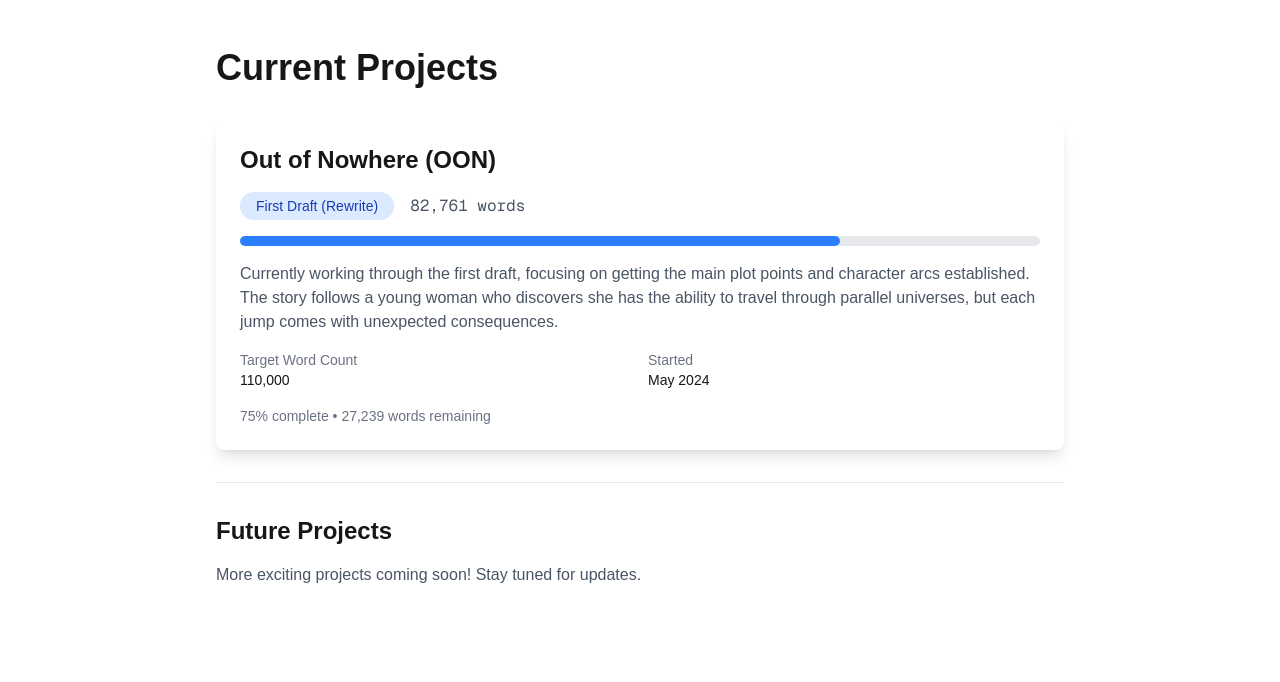
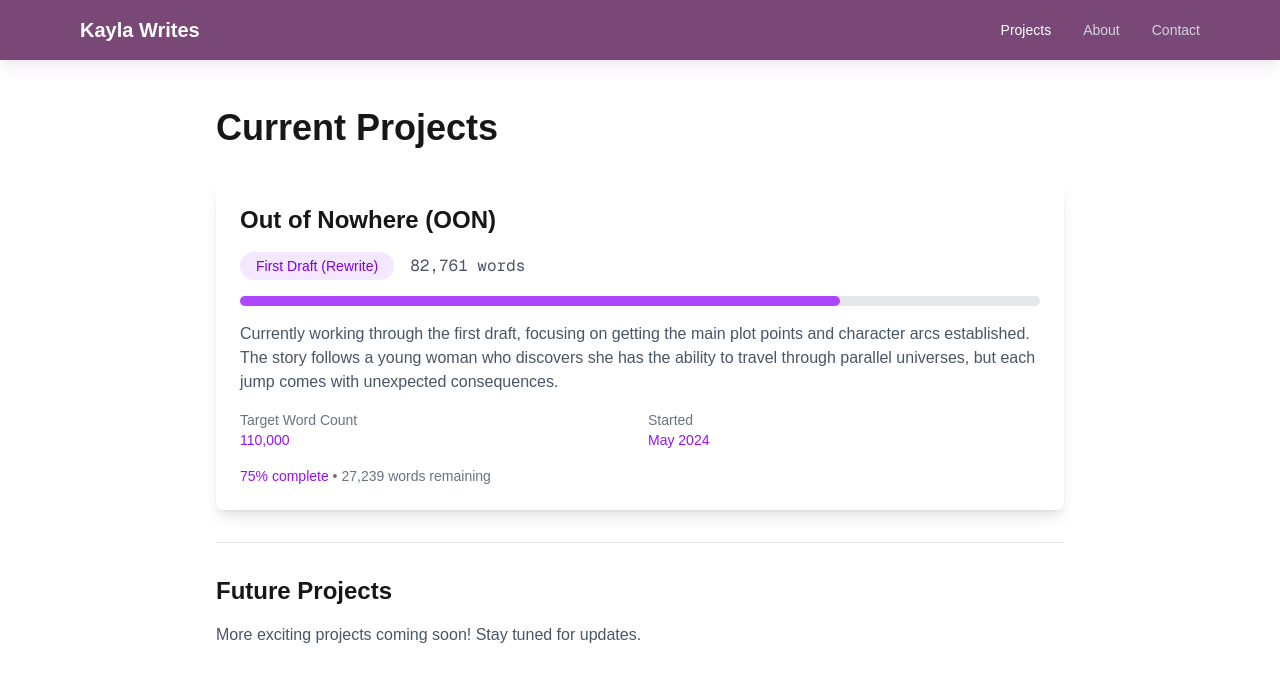
Before and after one commit to kvanbortel/kvb-writing, a Next.js app: page /kvb-writing/projects in a window 1280 px wide. Shown: the top 682 px of the page. Built offline with nearby package versions, Linux system fonts and the light colour scheme.

Commit message:
remove redundant home, add purple

```diff
--- a/src/app/layout.tsx
+++ b/src/app/layout.tsx
@@ -1,5 +1,6 @@
 import type { Metadata } from "next";
 import { Geist, Geist_Mono } from "next/font/google";
+import { Header } from "@/components/Header";
 import "./globals.css";
 
 const geistSans = Geist({
@@ -30,6 +31,7 @@ export default function RootLayout({
       <body
         className={`${geistSans.variable} ${geistMono.variable} antialiased`}
       >
+        <Header />
         {children}
       </body>
     </html>
--- a/src/app/page.tsx
+++ b/src/app/page.tsx
@@ -1,15 +1,8 @@
 import Link from "next/link";
-import { Navigation } from "@/components/Navigation";
 
 export default function Home() {
   return (
-    <div className="grid grid-rows-[auto_1fr_20px] items-center justify-items-center min-h-screen p-8 pb-20 gap-16 sm:p-20 font-[family-name:var(--font-geist-sans)]">
-      <header className="w-full flex justify-between items-center py-4">
-        <Link href="/" className="text-xl font-semibold hover:opacity-80">
-          Kayla Writes
-        </Link>
-        <Navigation />
-      </header>
+    <div className="grid grid-rows-[1fr_20px] items-center justify-items-center min-h-[calc(100vh-64px)] p-8 pb-20 gap-16 sm:p-20 font-[family-name:var(--font-geist-sans)]">
       <main className="max-w-4xl w-full mx-auto">
         <div className="space-y-8">
           <h1 className="text-5xl font-bold">Welcome to My Writing Journey</h1>
--- a/src/app/projects/page.tsx
+++ b/src/app/projects/page.tsx
@@ -15,7 +15,7 @@ export default function ProjectsPage() {
 
           {/* Progress Section */}
           <div className="flex items-center gap-4">
-            <div className="bg-blue-100 dark:bg-blue-900 text-blue-800 dark:text-blue-100 px-4 py-1 rounded-full text-sm font-medium">
+            <div className="bg-purple-100 dark:bg-purple-900 text-purple-700 dark:text-purple-100 px-4 py-1 rounded-full text-sm font-medium">
               First Draft (Rewrite)
             </div>
             <div className="text-gray-600 dark:text-gray-300 font-mono">
@@ -26,7 +26,7 @@ export default function ProjectsPage() {
           {/* Progress Bar */}
           <div className="w-full bg-gray-200 dark:bg-gray-700 rounded-full h-2.5">
             <div
-              className="bg-blue-500 h-2.5 rounded-full transition-all duration-500"
+              className="bg-purple-500 h-2.5 rounded-full transition-all duration-500"
               style={{ width: `${progressPercentage}%` }}
               title={`${progressPercentage}% of target word count`}
             />
@@ -46,17 +46,17 @@ export default function ProjectsPage() {
           <dl className="grid grid-cols-2 gap-4 text-sm">
             <div>
               <dt className="text-gray-500 dark:text-gray-400">Target Word Count</dt>
-              <dd className="font-medium">{targetWordCount.toLocaleString()}</dd>
+              <dd className="font-medium text-purple-600 dark:text-purple-300">{targetWordCount.toLocaleString()}</dd>
             </div>
             <div>
               <dt className="text-gray-500 dark:text-gray-400">Started</dt>
-              <dd className="font-medium">May 2024</dd>
+              <dd className="font-medium text-purple-600 dark:text-purple-300">May 2024</dd>
             </div>
           </dl>
 
           {/* Progress Stats */}
           <div className="text-sm text-gray-500 dark:text-gray-400">
-            {progressPercentage}% complete • {(targetWordCount - currentWordCount).toLocaleString()} words remaining
+            <span className="text-purple-600 dark:text-purple-300 font-medium">{progressPercentage}% complete</span> • {(targetWordCount - currentWordCount).toLocaleString()} words remaining
           </div>
         </div>
       </div>
--- /dev/null
+++ b/src/components/Header.tsx
@@ -0,0 +1,17 @@
+import Link from "next/link";
+import { Navigation } from "./Navigation";
+
+export function Header() {
+  return (
+    <header className="sticky top-0 w-full bg-[#7a4877] text-white z-50 shadow-lg shadow-[#7a4877]/10">
+      <div className="max-w-7xl mx-auto px-8 sm:px-20">
+        <div className="flex justify-between items-center py-4">
+          <Link href="/" className="text-xl font-semibold hover:opacity-80">
+            Kayla Writes
+          </Link>
+          <Navigation />
+        </div>
+      </div>
+    </header>
+  );
+}
--- a/src/components/Navigation.tsx
+++ b/src/components/Navigation.tsx
@@ -6,7 +6,6 @@ import { useState } from 'react';
 import { usePathname } from 'next/navigation';
 
 const MENU_ITEMS = [
-  { href: '/', label: 'Home' },
   { href: '/projects', label: 'Projects' },
   { href: '/about', label: 'About' },
   { href: '/contact', label: 'Contact' },
@@ -24,8 +23,8 @@ export function Navigation() {
           <Link
             key={item.href}
             href={item.href}
-            className={`text-sm font-medium hover:text-gray-600 dark:hover:text-gray-300 transition-colors ${
-              pathname === item.href ? 'text-black dark:text-white' : 'text-gray-500 dark:text-gray-400'
+            className={`text-sm font-medium hover:text-gray-200 transition-colors ${
+              pathname === item.href ? 'text-white' : 'text-gray-300'
             }`}
           >
             {item.label}
@@ -36,7 +35,7 @@ export function Navigation() {
       {/* Mobile Navigation */}
       <div className="md:hidden">
         <button
-          className="p-2 hover:bg-black/[.05] dark:hover:bg-white/[.06] rounded-lg transition-colors"
+          className="p-2 hover:bg-white/10 rounded-lg transition-colors text-white"
           aria-label={isOpen ? "Close navigation menu" : "Open navigation menu"}
           onClick={() => setIsOpen(!isOpen)}
         >
@@ -50,7 +49,7 @@ export function Navigation() {
                 key={item.href}
                 href={item.href}
                 className={`block px-4 py-2 text-sm hover:bg-gray-100 dark:hover:bg-gray-700 transition-colors ${
-                  pathname === item.href ? 'text-black dark:text-white font-medium' : 'text-gray-500 dark:text-gray-400'
+                  pathname === item.href ? 'text-black dark:text-white font-medium' : 'text-gray-600 dark:text-gray-400'
                 }`}
                 onClick={() => setIsOpen(false)}
               >
```
